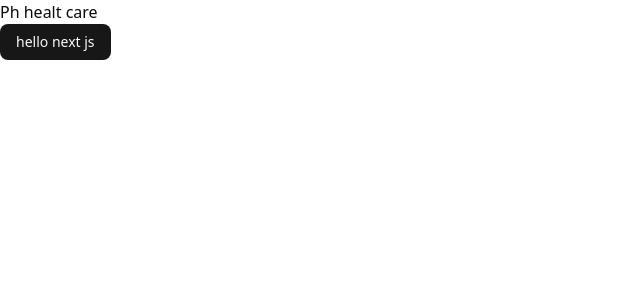
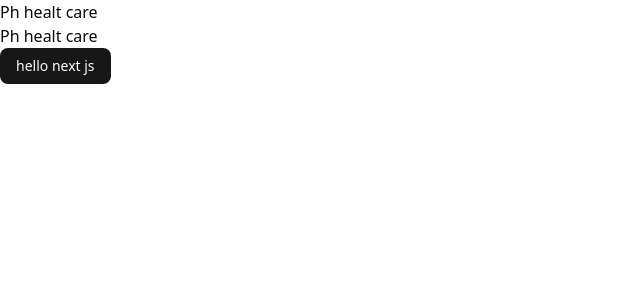
Before and after one commit to rakibul561/health-care, a Next.js app: page / in a window 1280 px wide. Shown: the top 300 px of the page, without its empty margins (0-640 px from the left). Built offline with nearby package versions, Linux system fonts and the light colour scheme.

Commit message:
update code

```diff
--- a/src/app/page.tsx
+++ b/src/app/page.tsx
@@ -4,6 +4,7 @@ export default function Home() {
   return (
   <div>
     <h1> Ph healt care </h1>
+    <h1> Ph healt care </h1>
     <Button> hello next js </Button>
   </div>
   );
```
